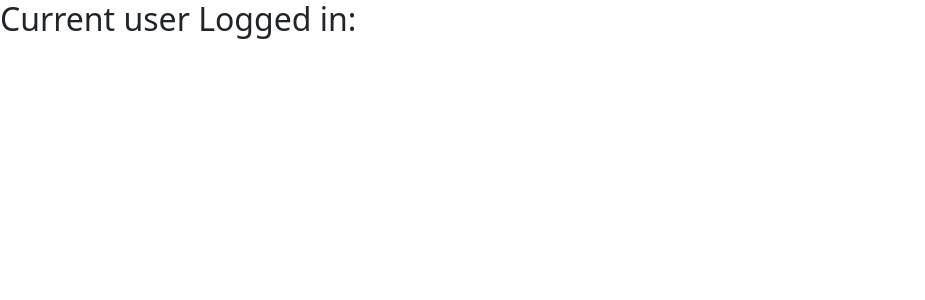
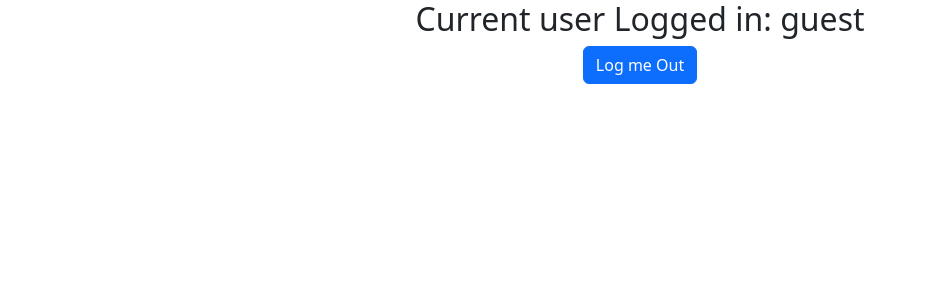
Before and after one commit to Easyblend/Map-Reporting-System, a React (Create React App) app: page /home in a window 1280 px wide. Shown: the top 300 px of the page, without its empty margins (0-925 px from the left). Built offline with nearby package versions, Linux system fonts and the light colour scheme; no server answers.

Commit message:
Log feature enabled on the homePage component

```diff
--- a/src/Home.jsx
+++ b/src/Home.jsx
@@ -2,18 +2,31 @@ import React, { useState } from "react";
 // import { useContext } from "react";  ****This Context wasnt Needed onauthstateChange checks and updates the user logged in
 // import { userState } from "./UserStateContext";
 import { authentication } from "./FirebaseConfig";
-import { onAuthStateChanged } from "firebase/auth";
+import { onAuthStateChanged, signOut } from "firebase/auth";
+import { useNavigate } from "react-router-dom";
+
+import { Button } from "react-bootstrap";
 
 const Home = () => {
   //Checking the current user logged in my databse
+  const navigate = useNavigate();
+  onAuthStateChanged(authentication, (currentUser) => {
+    setUserEmail(currentUser?.email);
+  });
 
-  onAuthStateChanged(authentication, (currentUser) => {
-    setUserEmail(currentUser.email);
-  });
+  const logOut = async () => {
+    await signOut(authentication);
+    navigate("/");
+  };
 
   //   const { userEmail, setUserEmail } = useContext(userState);
   const [userEmail, setUserEmail] = useState("");
-  return <h2>Current user Logged in: {userEmail} </h2>;
+  return (
+    <div className="text-center">
+      <h2>Current user Logged in: {userEmail ? userEmail : "guest"}</h2>
+      <Button onClick={logOut}>Log me Out</Button>
+    </div>
+  );
 };
 
 export default Home;
```
